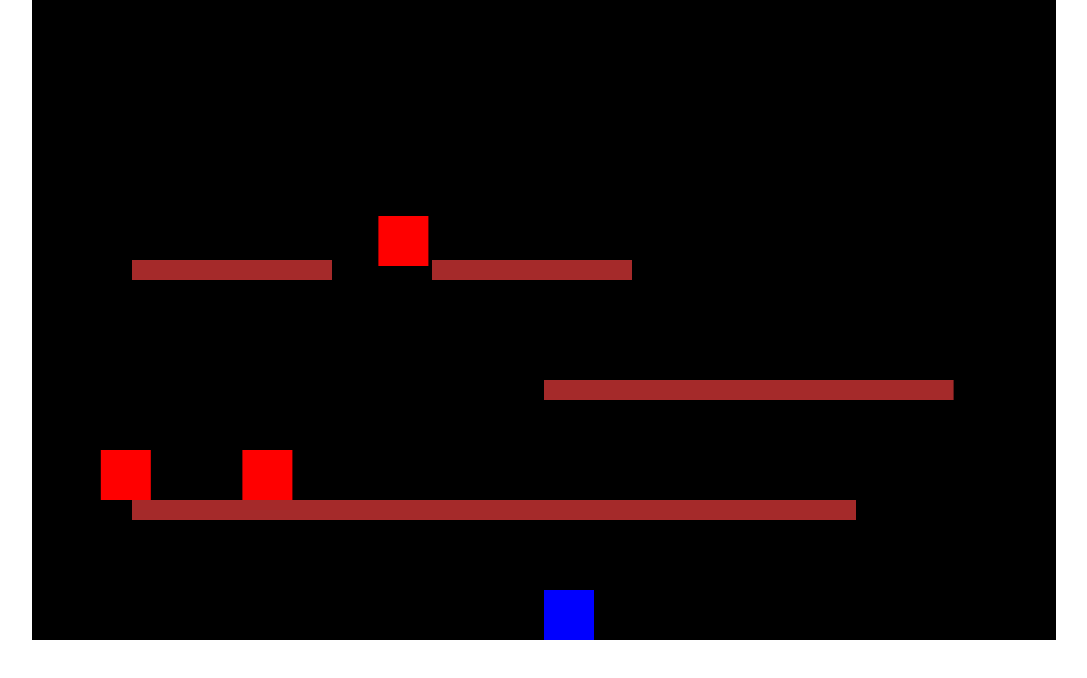
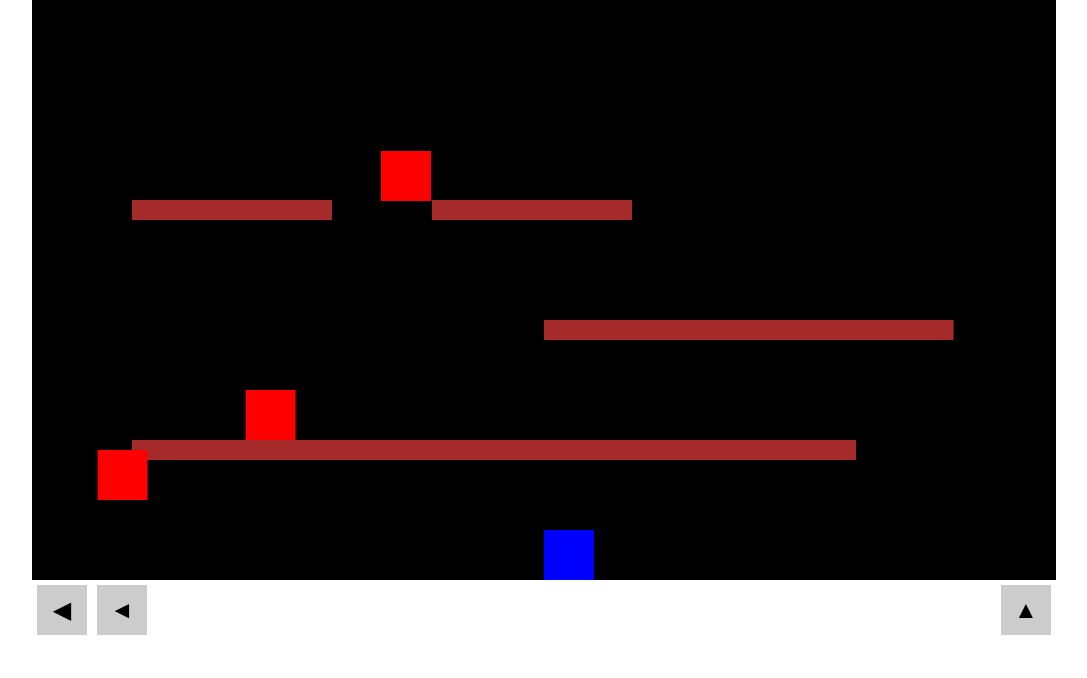
Before and after one commit to dmandelin/jump1, a plain HTML site: page index.html in a window 1280 px wide. Shown: the part 78-756 px from the top of the page, without its empty margins (96-1183 px from the left). Drawn offline with Linux system fonts and the light colour scheme.

Commit message:
Add blank buttons with sizing.

```diff
--- a/index.html
+++ b/index.html
@@ -8,7 +8,16 @@
 </head>
 <body>
     <h1>Jump1 Demo</h1>
-    <canvas id="myCanvas"></canvas>
+    <div class="main">
+        <canvas id="myCanvas"></canvas>
+        <div class="button-bar">
+            <button class="square-button">&#9664;</button> <!-- Left-pointing triangle -->
+            <button class="square-button">&#9668;</button> <!-- Left-pointing arrow -->
+            <div class="spacer"></div>
+            <button class="square-button">&#9650;</button> <!-- Up-pointing triangle -->
+        </div>
+    </div>
+
     <script src="jump.js"></script>
 </body>
 </html>
--- a/jump.js
+++ b/jump.js
@@ -1,29 +1,42 @@
+// Stuff to do:
+// - Mobile controls
+// - Model floor as a block
+// - Sprite graphics
+// - Collisions between mobs/player
 class Game {
+    w;
+    h;
+    ctx;
+    controller = new Controller();
+    player;
+    obstacles;
+    enemies = [];
+    ticker = this.tick.bind(this);
+    enemyDropCountDown = 60;
     // Plan for better overlap system:
     // - Refactor to a flat list of sprites.
     // - Add a way to remove a sprite.
     // - Create general overlap detector that given any two sprites will characterize the overlap
     //   (e.g., list surfaces that overlap).
-    constructor() {
-        this.controller = new Controller();
-        this.enemies = [];
-        this.ticker = this.tick.bind(this);
-        this.enemyDropCountDown = 60;
+    constructor(w, h) {
+        this.w = w;
+        this.h = h;
         const canvas = document.getElementById("myCanvas");
-        canvas.width = this.w = window.innerWidth * 0.8;
-        canvas.height = this.h = window.innerHeight * 0.8;
+        // CSS sizing of the canvas doesn't actualy update its width and height attributes.
+        canvas.width = w;
+        canvas.height = h;
         this.ctx = canvas.getContext("2d");
-        this.player = new PlayerSprite(canvas.width / 2, canvas.height - 80);
+        this.player = new PlayerSprite(this.w / 2, this.h - 80);
         this.player.xmin = 0;
         this.player.xmax = this.w - 50;
         this.player.ymax = this.h;
         this.player.place();
         const tierHeight = 120;
         this.obstacles = [
-            new ObstacleSprite(100, canvas.height - tierHeight, canvas.width - 300, 20),
-            new ObstacleSprite(canvas.width / 2, canvas.height - tierHeight * 2, canvas.width * 0.4, 20),
-            new ObstacleSprite(100, canvas.height - tierHeight * 3, 200, 20),
-            new ObstacleSprite(400, canvas.height - tierHeight * 3, 200, 20),
+            new ObstacleSprite(100, this.h - tierHeight, this.w - 300, 20),
+            new ObstacleSprite(this.w / 2, this.h - tierHeight * 2, this.w * 0.4, 20),
+            new ObstacleSprite(100, this.h - tierHeight * 3, 200, 20),
+            new ObstacleSprite(400, this.h - tierHeight * 3, 200, 20),
         ];
     }
     run() {
@@ -105,11 +118,11 @@ const bindings = {
     'ControlLeft': Button.Space,
 };
 class Controller {
+    buttons = new Array(Button.Count).fill(false);
     isDown(b) {
         return this.buttons[b];
     }
     constructor() {
-        this.buttons = new Array(Button.Count).fill(false);
         document.addEventListener('keydown', (event) => {
             const button = bindings[event.code];
             if (button !== undefined)
@@ -123,6 +136,8 @@ class Controller {
     }
 }
 class Sprite {
+    x;
+    y;
     constructor(x, y) {
         this.x = x;
         this.y = y;
@@ -131,17 +146,17 @@ class Sprite {
 class MovingSprite extends Sprite {
     constructor(x, y) {
         super(x, y);
-        this.vx = 0;
-        this.vy = 0;
-        this.sz = 50;
-        this.ayFall = 1;
-        this.jumpFrames = 0;
-        this.xmin = 0;
-        this.xmax = 500;
-        this.ymax = 500;
     }
+    vx = 0;
+    vy = 0;
+    sz = 50;
+    ayFall = 1;
+    jumpFrames = 0;
+    xmin = 0;
+    xmax = 500;
+    ymax = 500;
     place(y) {
-        this.y = y !== null && y !== void 0 ? y : this.ymax;
+        this.y = y ?? this.ymax;
         this.vy = 0;
         this.jumpFrames = 0;
     }
@@ -189,14 +204,14 @@ class MovingSprite extends Sprite {
     }
 }
 class PlayerSprite extends MovingSprite {
+    vxMax = 10;
+    axUp = 0.8;
+    axDown = 0.4;
+    ayJump = 3;
+    vyJumpMax = 20;
+    maxJumpFrames = 8;
     constructor(x, y) {
         super(x, y);
-        this.vxMax = 10;
-        this.axUp = 0.8;
-        this.axDown = 0.4;
-        this.ayJump = 3;
-        this.vyJumpMax = 20;
-        this.maxJumpFrames = 8;
     }
     accelerateX(direction) {
         this.vx += this.axUp * direction;
@@ -234,6 +249,8 @@ class EnemySprite extends MovingSprite {
     }
 }
 class ObstacleSprite extends Sprite {
+    w;
+    h;
     constructor(x, y, w, h) {
         super(x, y);
         this.w = w;
@@ -247,8 +264,19 @@ class ObstacleSprite extends Sprite {
         return [this.x, this.y, this.w, this.h];
     }
 }
-document.addEventListener("DOMContentLoaded", function () {
-    new Game().run();
+document.addEventListener("DOMContentLoaded", () => {
+    let game;
+    const canvas = document.querySelector('canvas');
+    const resizeObserver = new ResizeObserver(entries => {
+        if (game)
+            return;
+        for (let entry of entries) {
+            if (entry.target === canvas) {
+                (game = new Game(entry.contentRect.width, entry.contentRect.height)).run();
+            }
+        }
+    });
+    resizeObserver.observe(canvas);
 });
 function clamp(v, min, max) {
     if (v < min)
--- a/styles.css
+++ b/styles.css
@@ -10,8 +10,44 @@ h1 {
     margin-top: 20px;
 }
 
+.main {
+    width: 80vw;
+    height: 80vh;
+    margin: 0 auto;
+
+    display: flex;
+    flex-direction: column;
+    align-items: stretch;
+}
+
 canvas {
     display: block;
     background-color: #eee;
-    margin: 0 auto;
+    flex-grow: 1;
 }
+
+.button-bar {
+    display: flex;
+    align-items: center;
+    width: 100%;
+}
+
+.square-button {
+    width: 50px;
+    height: 50px;
+    border: none;
+    background-color: #ccc; /* Change to desired color */
+    font-size: 24px;
+    cursor: pointer;
+    transition: background-color 0.3s; /* Smooth transition for color change */
+    margin: 5px;
+    outline: none; /* To remove the default focus outline */
+}
+
+.square-button:active { /* Color change when button is held down */
+    background-color: #aaa; /* Change to desired active color */
+}
+
+.spacer {
+    flex-grow: 1; /* Takes up remaining space to push the last button to the right */
+}
```
Also changed, not shown: 1 other file.
